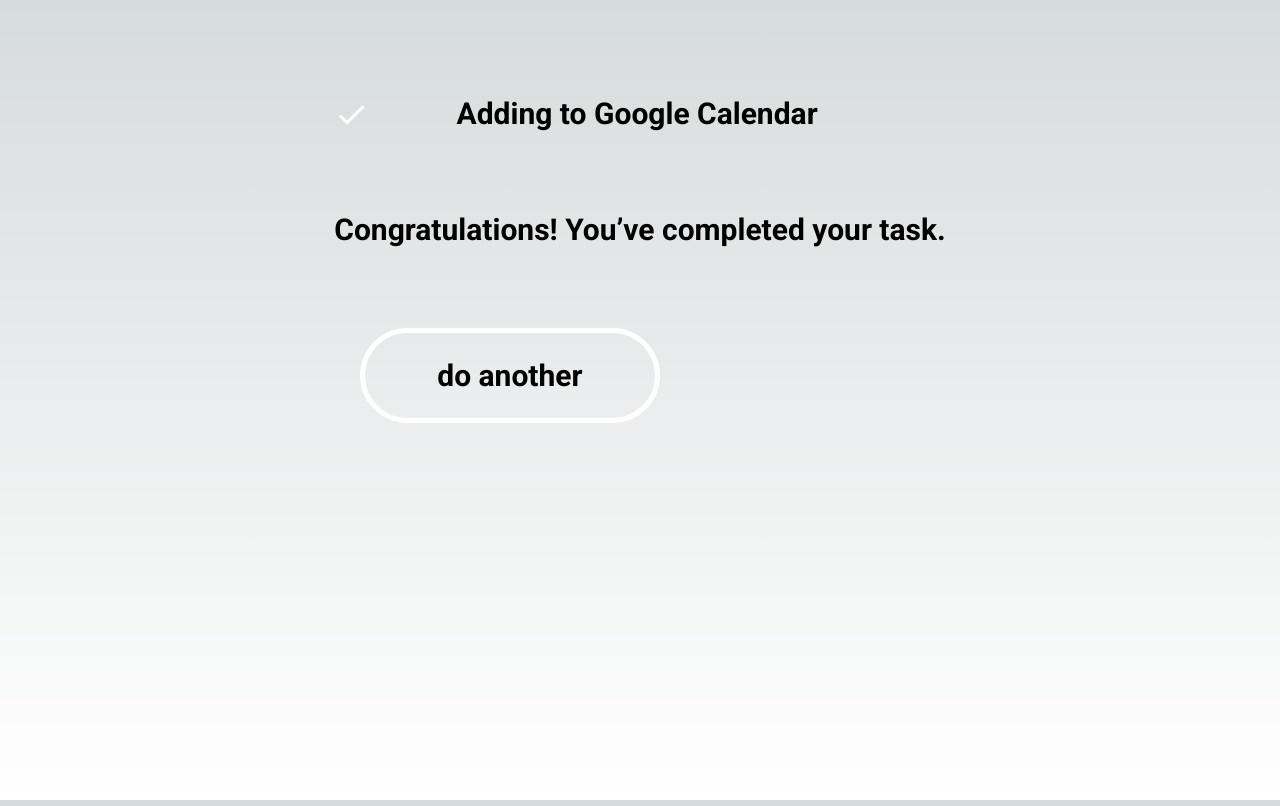
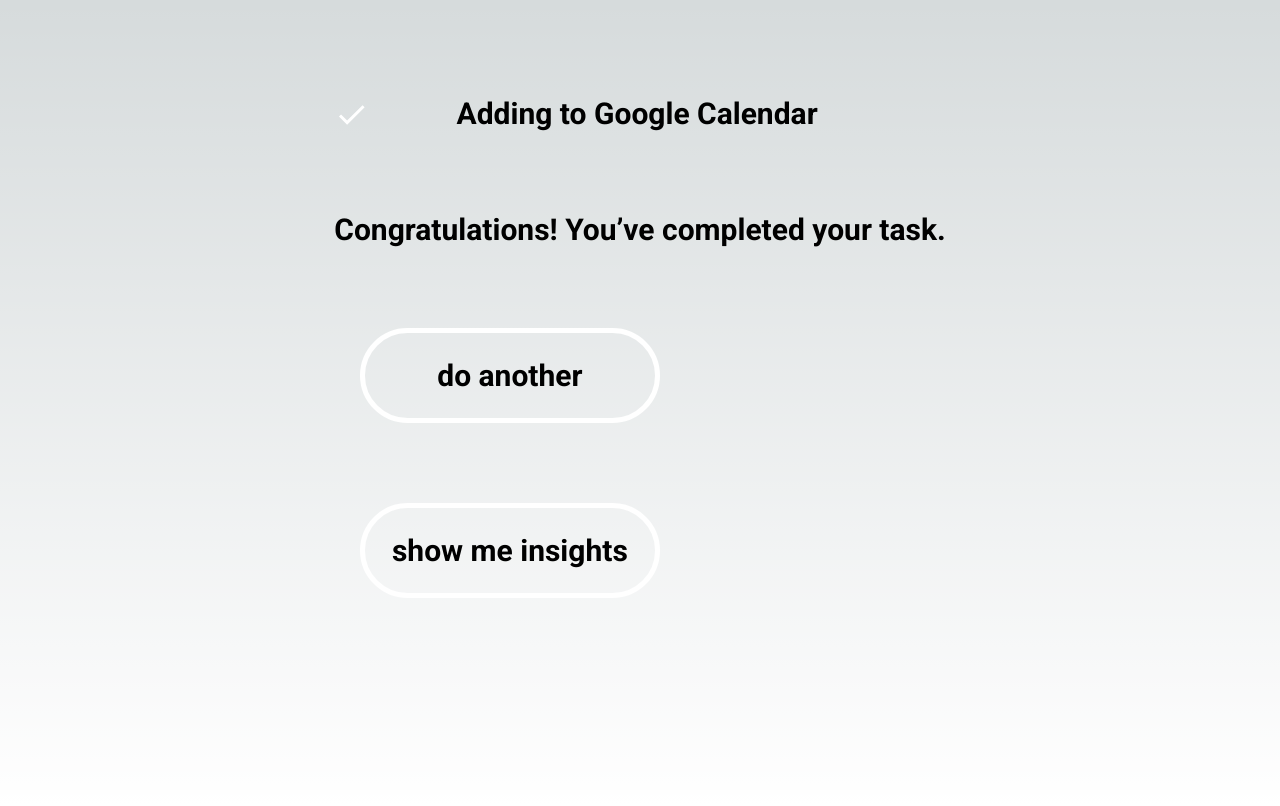
Before and after one commit to rey-soleil/things-take-time, a Next.js app: page /calendars in a window 1280 px wide. Built offline with nearby package versions, Linux system fonts and the light colour scheme; no server answers; what @doist/todoist-api-typescript would draw is missing.

Commit message:
feat(insights): link to insights on task completion

```diff
--- a/src/app/calendars/page.tsx
+++ b/src/app/calendars/page.tsx
@@ -90,13 +90,17 @@ export default function Calendars() {
             </div>
           )}
         {addedToGoogleCalendar &&
-          (!task || (task && !taskComplete) || addedToTodoist) && (
-            <div className={`font-mono ${styles.todoistButton}`}>
-              <Link href={`/`}>
-                <p className={styles.todoistButtonText}>do another</p>
+          (!task || (task && !taskComplete) || addedToTodoist) &&
+          [
+            { link: "/", text: "do another" },
+            { link: "/insights", text: "show me insights" },
+          ].map(({ link, text }) => (
+            <div className={`font-mono ${styles.todoistButton}`} key={link}>
+              <Link href={link}>
+                <p className={styles.todoistButtonText}>{text}</p>
               </Link>
             </div>
-          )}
+          ))}
       </div>
     </main>
   );
```
